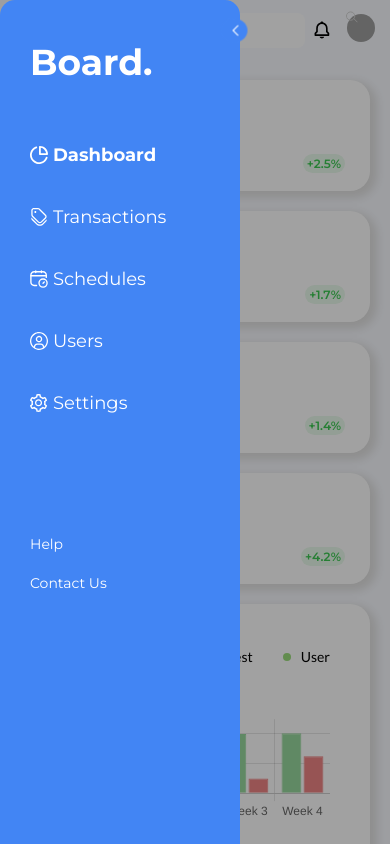
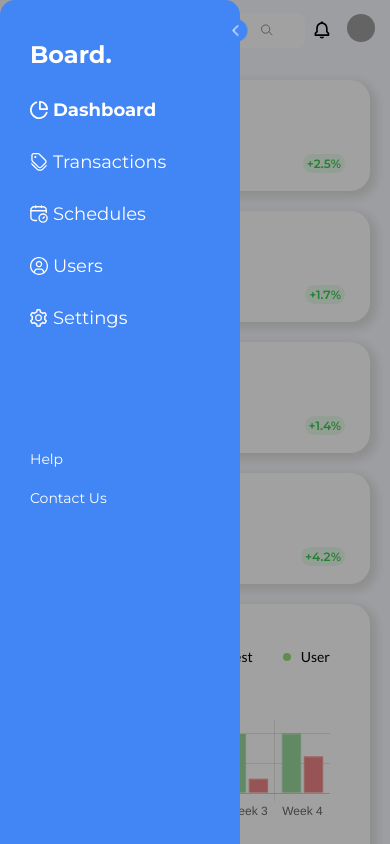
Before and after one commit to prabhattiwarii/admin-layout, a React (Create React App) app: page /admin/users in a window 390 px wide. Shown: the top 844 px of the page. Built offline with nearby package versions, Linux system fonts and the light colour scheme; grey boxes are pictures that could not be loaded.

Commit message:
sidebar fix

```diff
--- a/src/components/adminlayout/AdminLayOut.css
+++ b/src/components/adminlayout/AdminLayOut.css
@@ -1,3 +1,5 @@
 .container{display:flex;height:100%;}
 .container .layout{flex-grow:1;min-width:0px;display:flex;min-height:100vh;flex-direction:column;position:relative;transition:.3s all;}
-.opacity{position:absolute;background:#0000005e;top:0;bottom:0;left:0;right:0;}
+@media(max-width:991px){
+    .opacity{position:absolute;background:#0000005e;top:0;bottom:0;left:0;right:0;z-index:1;}
+}
--- a/src/components/adminlayout/AdminLayOut.js
+++ b/src/components/adminlayout/AdminLayOut.js
@@ -17,7 +17,7 @@ const AdminLayOut = () => {
     <div className="container">
         <SideBar updateHeaderTitle={updateHeaderTitle} sidebarOpen={sidebarOpen}/>
         <div className="layout">
-            {sidebarOpen && (<div className="opacity"></div>)}
+            {sidebarOpen && <div className="opacity"></div>}
             <Header page={{active:headerTitle}} toggleSidebar={toggleSidebar}/>
             <Main/>
         </div>
--- a/src/components/header/Header.css
+++ b/src/components/header/Header.css
@@ -2,9 +2,8 @@
 .header .left-wrap{display: flex;align-items: center;}
 .header .left-wrap .title{font-size:24px;font-weight:700;}
 .header .right-wrap{display:flex;align-items:center;}
-.header .right-wrap .input-box{position:relative;}
-.header .right-wrap .search{position:static;}
-.header .right-wrap .input-box .input{padding:9px 15px;font-size:14px;font-family:Lato;color:#B0B0B0;font-weight:400;border:none;outline:none;border-radius:8px;}
+.header .right-wrap .input-box{position:relative;display:flex;align-items:center;}
+.header .right-wrap .input-box .input{padding:9px 15px;font-size:14px;font-family:Lato;color:#B0B0B0;font-weight:400;border:none;outline:none;border-radius:8px;flex:1;}
 .header .right-wrap .input-box .search-box{position:absolute;right:32px;top:8px;}
 .header .right-wrap .icon {margin:0px 0.1875rem 0px 0px;padding:8px;background:none;border:none;cursor:pointer;display:inline-flex}
 .header .right-wrap .profile-img{margin:0 5px;}
@@ -14,10 +13,12 @@
     .header{padding:0 20px;}
 }
 @media(max-width:991px){
-    .toggle-button {display: block;background:none;padding: 10px;border: none;border-radius: 5px;cursor: pointer;}
+    .toggle-button {display:block;background:none;padding:10px;border:none;border-radius:5px;cursor:pointer;}
 }
 @media(max-width:479px){
     .header{padding:0 10px;}
     .toggle-button {padding:6px;}
-    .header .left-wrap .title{font-size:18px;font-weight:700;}
+    .header .left-wrap .title{display: none;}
+    .header .left-wrap .toggle-button{padding:4px 4px 0 0;}
+    .header .left-wrap .toggle-button svg{width:14px;height:14px;}
 }
--- a/src/components/header/Header.js
+++ b/src/components/header/Header.js
@@ -14,7 +14,7 @@ const Header = ({page,toggleSidebar}) => {
             <div className="title">{page.active}</div>
         </div>
         <div className="right-wrap">
-            <div className={`input-box ${showSideBar ? "search" : "" }`}>
+            <div className="input-box">
                 <input type="text" className="input" placeholder="Search..."/>
                 <div className="search-box">{searchIcon({width:12,height:12})}</div>
             </div>
--- a/src/components/sidebar/SideBar.css
+++ b/src/components/sidebar/SideBar.css
@@ -19,3 +19,7 @@
     .toggle{z-index: 11111111;position: absolute;left:222px;border-radius:50%;padding: 3px;background-color: #4285F4;border:none;display: block;transform: rotate(90deg);}
     .toggle svg path{stroke:#fff;}
 }
+@media(max-width:479px){
+    .sidebar .sidebar-title{font-size:24px;}
+    .sidebar .sidebar-lists{margin:30px 0 120px;row-gap:30px;}
+}
```
Also changed, not shown: src/components/signin/SignIn.js (+5 -5 lines).
